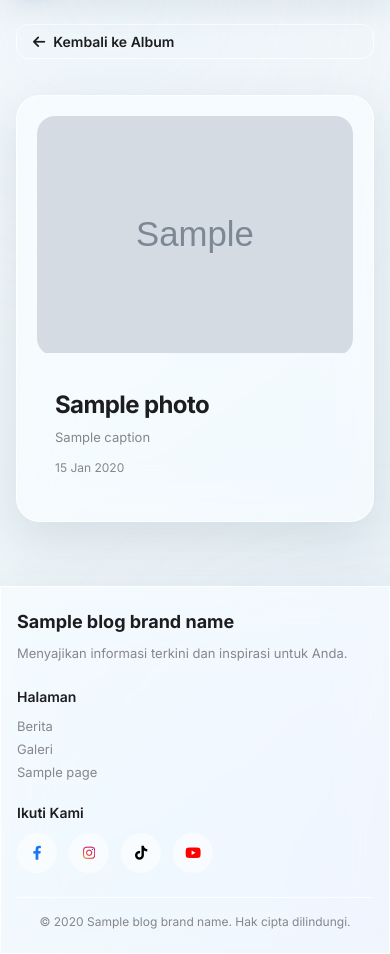
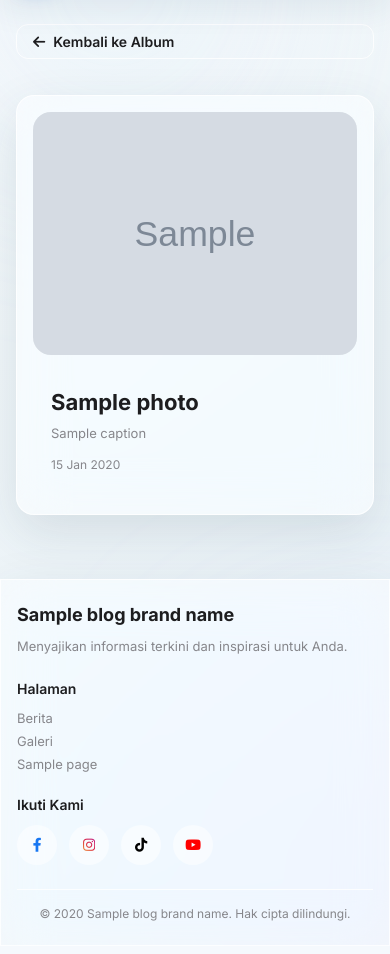
Before and after one commit to hyuwafi40/gsx, a Django app: template blog/templates/blog/gallery/detail.html in a window 390 px wide. Shown: the part 62-1016 px from the top of the page. After the commit the page ends 983 px from the top, so only its background shows below. Run offline with Django 5.2, Linux system fonts and the light colour scheme; the template is opened without the code that fills it: most values are stand-ins (such as "Sample title", 1, 10 or a date in 2020); grey boxes marked "Sample" are stand-in pictures.

Commit message:
optimasi gallery blog

```diff
--- a/blog/templates/blog/gallery/album.html
+++ b/blog/templates/blog/gallery/album.html
@@ -16,7 +16,9 @@
     <div class="blog-gallery-grid">
         {% for album in album_obj %}
             <article class="blog-gallery-card blog-card">
-                <a href="{% url 'blog:photo_list' album.slug %}" class="blog-card-media">
+                     <a href="{% url 'blog:photo_list' album.slug %}"
+                         class="blog-card-media"
+                         aria-label="Buka album {{ album.name }}">
                     {% if album.thumbnail %}
                         <img src="{{ album.thumbnail }}" alt="{{ album.name }}" loading="lazy">
                     {% else %}
--- a/blog/templates/blog/gallery/detail.html
+++ b/blog/templates/blog/gallery/detail.html
@@ -10,7 +10,8 @@
 {% block content %}
     <div class="blog-photo-detail">
         <a href="{% url 'blog:photo_list' album.slug %}"
-           class="blog-btn-ghost-light mb-20">
+              class="blog-btn-ghost-light mb-20"
+              aria-label="Kembali ke album {{ album.name }}">
             <i class="fa-solid fa-arrow-left"></i> Kembali ke Album
         </a>
         <article class="blog-photo-detail-card blog-card">
--- a/blog/templates/blog/gallery/photo.html
+++ b/blog/templates/blog/gallery/photo.html
@@ -20,7 +20,8 @@
         {% for photo in photo_obj %}
             <article class="blog-photo-card blog-card">
                 <a href="{% url 'blog:photo_detail' album.slug photo.slug %}"
-                   class="blog-card-media">
+                         class="blog-card-media"
+                         aria-label="Lihat foto {{ photo.name }}">
                     {% if photo.image %}
                         <img src="{{ photo.image }}" alt="{{ photo.name }}" loading="lazy">
                     {% else %}
--- a/static/css/gallery.css
+++ b/static/css/gallery.css
@@ -1,6 +1,7 @@
 .blog-gallery-grid,
 .blog-photo-grid {
     display: grid;
+    min-width: 0;
     gap: 16px;
 }
 
@@ -14,6 +15,24 @@
 .blog-gallery-card:hover,
 .blog-photo-card:hover {
     box-shadow: 0 18px 50px rgba(31, 63, 86, 0.15);
+}
+
+.blog-gallery-card .blog-card-media,
+.blog-photo-card .blog-card-media {
+    aspect-ratio: 4 / 3;
+}
+
+.blog-gallery-card .blog-card-media img,
+.blog-photo-card .blog-card-media img {
+    width: 100%;
+    height: 100%;
+    object-fit: cover;
+}
+
+.blog-gallery-card h3,
+.blog-photo-card h3,
+.blog-photo-card p {
+    overflow-wrap: anywhere;
 }
 
 .blog-card-media-placeholder {
@@ -45,24 +64,31 @@
 }
 
 .blog-photo-detail-media {
+    display: flex;
+    align-items: center;
+    justify-content: center;
     width: 100%;
+    min-height: 180px;
     max-height: 560px;
     overflow: hidden;
     border-radius: var(--rad-md);
+    background: rgba(0, 0, 0, 0.04);
     margin-bottom: 16px;
 }
 
 .blog-photo-detail-media img {
     width: 100%;
+    max-height: 560px;
     height: auto;
-    object-fit: cover;
+    object-fit: contain;
 }
 
 .blog-photo-detail-title {
     font-size: 24px;
     font-weight: 700;
-    letter-spacing: -0.6px;
+    letter-spacing: 0;
     margin: 0 0 8px;
+    overflow-wrap: anywhere;
 }
 
 .blog-photo-detail-caption {
@@ -76,7 +102,7 @@
 
     .blog-gallery-grid,
     .blog-photo-grid {
-        grid-template-columns: repeat(2, 1fr);
+        grid-template-columns: repeat(2, minmax(0, 1fr));
     }
 }
 
@@ -84,6 +110,22 @@
 
     .blog-gallery-grid,
     .blog-photo-grid {
-        grid-template-columns: repeat(3, 1fr);
+        grid-template-columns: repeat(3, minmax(0, 1fr));
     }
 }
+
+@media (max-width: 599px) {
+    .blog-photo-detail-card {
+        padding: 16px;
+        border-radius: var(--rad-md);
+    }
+
+    .blog-photo-detail-title {
+        font-size: 22px;
+        line-height: 1.2;
+    }
+
+    .blog-photo-detail-caption {
+        font-size: 14px;
+    }
+}
```
